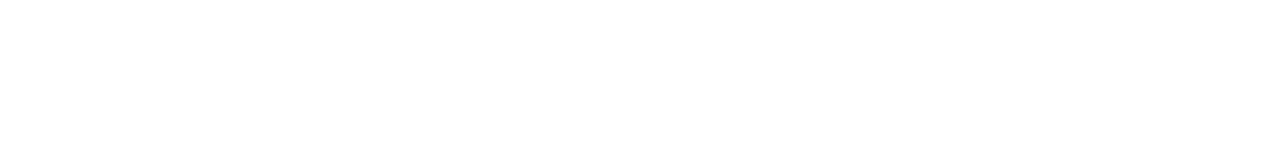
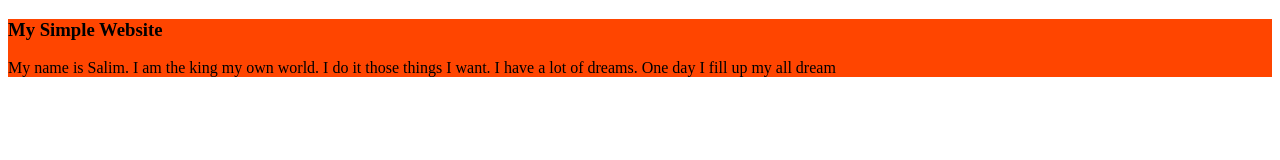
Before and after one commit to mohammad-salim-23/my-first-website, a plain HTML site: page index.html in a window 1280 px wide. Drawn offline with Linux system fonts and the light colour scheme.

Commit message:
added the first blog

```diff
--- a/index.html
+++ b/index.html
@@ -3,9 +3,13 @@
 <head>
     <meta charset="UTF-8">
     <meta name="viewport" content="width=device-width, initial-scale=1.0">
-    <title>My first website</title>
+    <title>My simple website</title>
+    <link rel="stylesheet" href="styles/blog.css">
 </head>
 <body>
-
+    <div>
+        <h3>My Simple Website</h3>
+        <p>My name is Salim. I am the king my own world. I do it those things I want. I have a lot of dreams. One day I fill up my all dream</p>
+    </div>
 </body>
 </html>
--- /dev/null
+++ b/styles/blog.css
@@ -0,0 +1,5 @@
+div{
+    background-color: orangered;
+   padding:10px solid;
+
+}
```
